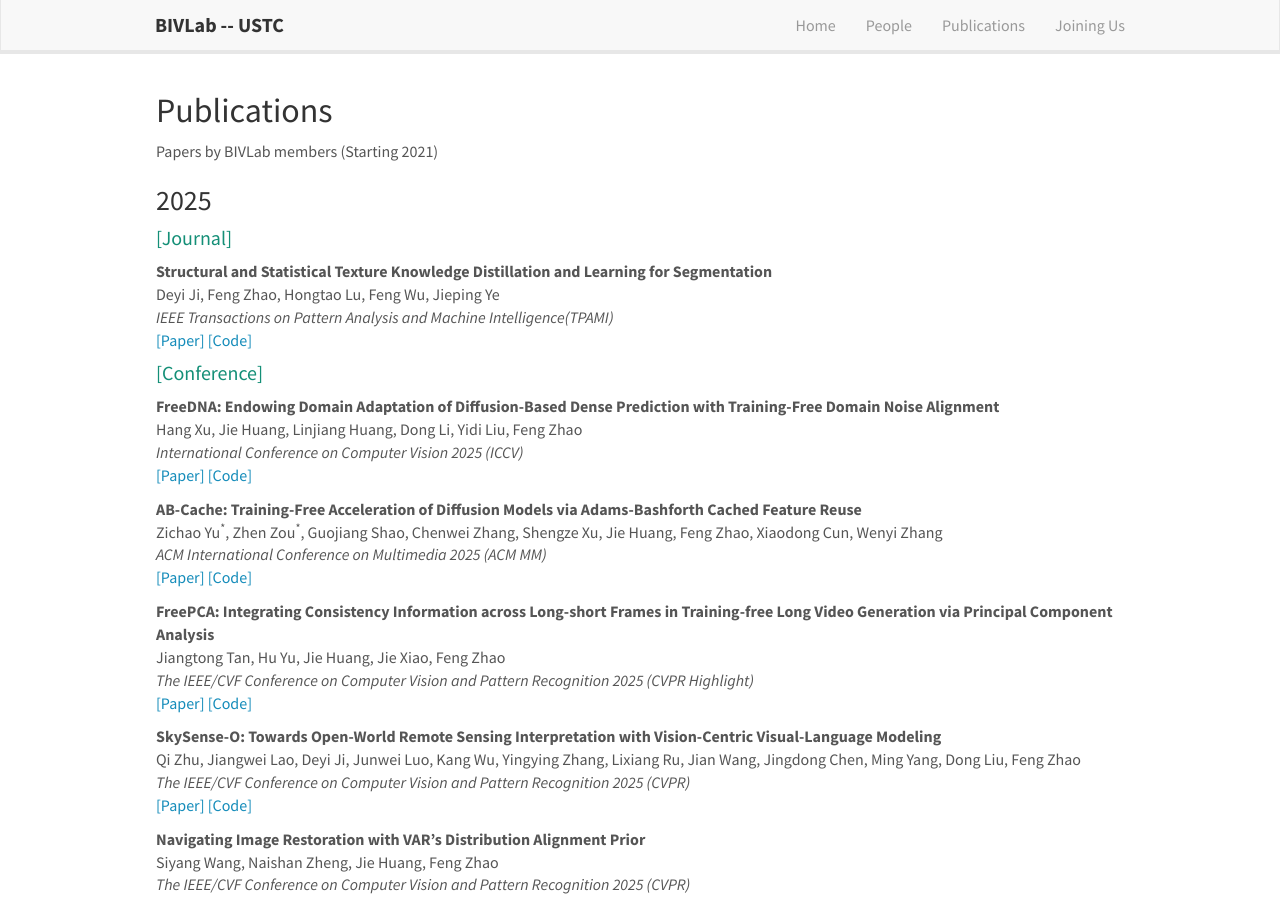
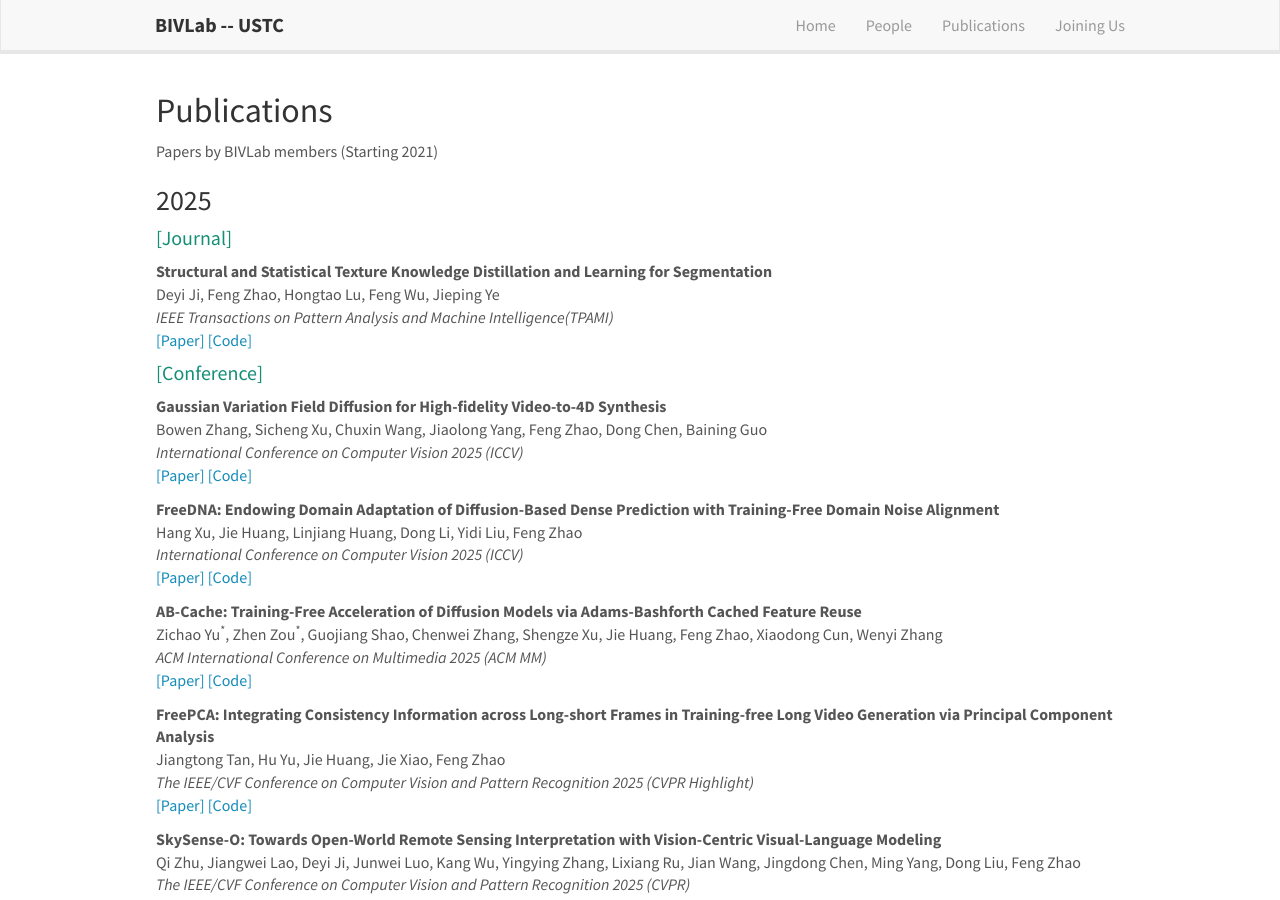
Before and after one commit to bivlab123/bivlab123.github.io, a Jekyll site: the page built from _pages/publications.md, in a window 1280 px wide and 900 px high. Built offline with Jekyll 4.4.1, drawn with Linux system fonts in a browser that asks for light colours; nearby versions of some CDN libraries.

Commit message:
add iccv

```diff
--- a/_data/news.yml
+++ b/_data/news.yml
@@ -1,5 +1,5 @@
 - date: Jul 2025
-  headline: "We have 1 paper accepted to ICCV 2025!"
+  headline: "We have 2 papers accepted to ICCV 2025!"
 
 - date: Jul 2025
   headline: "We have 1 paper accepted to ACM MM 2025!"
--- a/_data/publist_2025.yml
+++ b/_data/publist_2025.yml
@@ -1,3 +1,15 @@
+- title: "Gaussian Variation Field Diffusion for High-fidelity Video-to-4D Synthesis"
+  authors: Bowen Zhang, Sicheng Xu, Chuxin Wang, Jiaolong Yang, Feng Zhao, Dong Chen, Baining Guo
+  venue: "International Conference on Computer Vision 2025 (ICCV)"
+  link:
+    url:
+    display: \[Paper\]
+  code:
+    url:
+    display: \[Code\]
+  highlight: 0
+  year: 2025
+
 - title: "FreeDNA: Endowing Domain Adaptation of Diffusion-Based Dense Prediction with Training-Free Domain Noise Alignment"
   authors: Hang Xu, Jie Huang, Linjiang Huang, Dong Li, Yidi Liu, Feng Zhao
   venue: "International Conference on Computer Vision 2025 (ICCV)"
```
